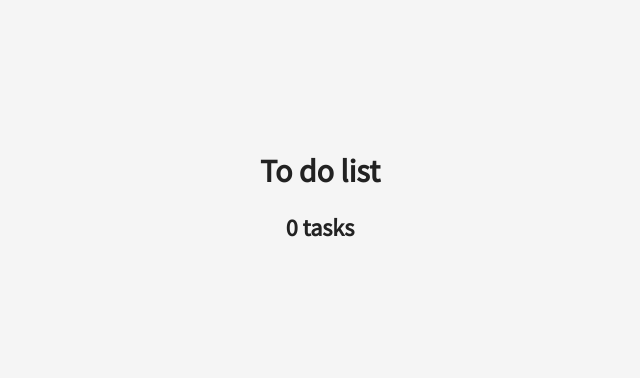
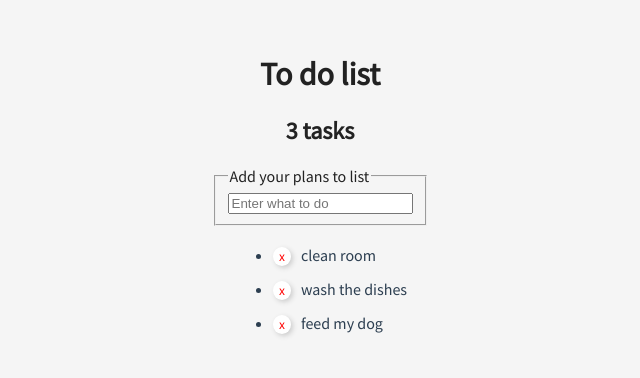
Before and after one commit to MatWidOZS/16-4-Loaders, a React app: page / in a window 1280 px wide. Shown: the part 212-590 px from the top of the page, without its empty margins (328-968 px from the left). Built offline with nearby package versions, Linux system fonts and the light colour scheme.

Commit message:
Add components Todo, TodoForm, TodoList and styles

```diff
--- a/package.json
+++ b/package.json
@@ -20,6 +20,8 @@
     "babel-preset-env": "^1.7.0",
     "babel-preset-react": "^6.24.1",
     "css-loader": "^0.28.11",
+    "html-webpack-plugin": "^3.2.0",
+    "optimize-js-plugin": "0.0.4",
     "react": "^16.4.0",
     "react-dom": "^16.4.0",
     "style-loader": "^0.21.0",
--- /dev/null
+++ b/src/components/Todo.css
@@ -0,0 +1,14 @@
+@import url('https://fonts.googleapis.com/css?family=Source+Sans+Pro');
+
+.btn {
+	font-family: 'Source Sans Pro', sans-serif;
+	text-align: center;
+	color: red;
+	border: none;
+	background-color: #fff;
+	border-radius: 50%;
+	-webkit-box-shadow: 2px 2px 5px  #ccc;
+	box-shadow: 2px 2px 5px  #ccc;
+	margin: 5px 10px 10px 0;
+	cursor: pointer;
+}
--- a/src/components/Todo.js
+++ b/src/components/Todo.js
@@ -0,0 +1,13 @@
+import React from 'react';
+import style from './Todo.css';
+
+const Todo = props => (
+	<li>
+		<button className={style.btn} onClick={() => props.remove(props.id)}>
+			x
+		</button>
+		{props.text}
+	</li>
+);
+
+export default Todo;
--- /dev/null
+++ b/src/components/TodoForm.css
@@ -0,0 +1,9 @@
+@import url('https://fonts.googleapis.com/css?family=Source+Sans+Pro');
+
+.form {
+	font-family: 'Source Sans Pro', sans-serif;
+}
+
+.fieldset {
+	font-family: 'Source Sans Pro', sans-serif;
+}
--- a/src/components/TodoForm.js
+++ b/src/components/TodoForm.js
@@ -0,0 +1,17 @@
+import React from 'react';
+import style from './TodoForm.css';
+
+const TodoForm = props => (
+	<form className={style.form} onSubmit={props.add}>
+		<fieldset className={style.fieldset}>
+			<legend>Add your plans to list</legend>
+			<input
+				type="text"
+				value={props.value}
+				onChange={props.handleChange}
+				placeholder="Enter what to do" />
+		</fieldset>
+	</form>
+);
+
+export default TodoForm;
--- /dev/null
+++ b/src/components/TodoList.css
@@ -0,0 +1,6 @@
+@import url('https://fonts.googleapis.com/css?family=Source+Sans+Pro');
+
+.TodoList {
+	font-family: 'Source Sans Pro', sans-serif;
+	color: #2c3e50;
+}
--- a/src/components/TodoList.js
+++ b/src/components/TodoList.js
@@ -0,0 +1,13 @@
+import React from 'react';
+import style from './TodoList.css';
+import Todo from './Todo.js';
+
+const TodoList = props => (
+	<div className={style.TodoList}>
+		<ul>
+			{props.todoList.map(todo => <Todo key={todo.id} text={todo.text} remove={() => props.remove(todo.id)}/>)}
+		</ul>
+	</div>
+);
+
+export default TodoList;
--- a/src/containers/App.js
+++ b/src/containers/App.js
@@ -1,23 +1,47 @@
 import React from 'react';
 import uuid from 'uuid';
 import style from './App.css';
-import Title from '../components/Title.js'
+import Title from '../components/Title.js';
+import TodoForm from '../components/TodoForm.js';
+import TodoList from '../components/TodoList.js';
 
 class App extends React.Component {
 	constructor(props) {
 		super(props);
 		this.state = {
-			data: []
+			data: [
+				{
+					id: 1,
+					text:'clean room'
+				},
+				{
+					id: 2,
+					text: 'wash the dishes'
+				},
+				{
+					id: 3,
+					text: 'feed my dog'
+				}
+			],
+			value: ""
 		};
+		this.addTodo = this.addTodo.bind(this);
+		this.removeTodo = this.removeTodo.bind(this);
+		this.handleChange = this.handleChange.bind(this);
 	}
 
-	addTodo(val) {
+	handleChange(event) {
+		this.setState({value: event.target.value});
+	}
+
+	addTodo(event) {
 		const todo = {
-			text: val,
+			text: this.state.value,
 			id: uuid.v4()
 		};
+		event.preventDefault();
 		const data = [...this.state.data, todo];
-		this.setState({data});
+		this.setState({data, value: ""});
 	}
 
 	removeTodo(id) {
@@ -29,6 +53,8 @@ class App extends React.Component {
 		return (
 			<div className={style.TodoApp}>
 				<Title title="To do list" taskLength={this.state.data.length} />
+				<TodoForm add={this.addTodo} value={this.state.value} handleChange={this.handleChange} />
+				<TodoList todoList={this.state.data} remove={this.removeTodo} />
 			</div>
 		)
 	}
--- a/index.html
+++ b/src/index.html
@@ -7,6 +7,5 @@
 	<body>
 		<div id="app"></div>
 
-		<script src="build/app.bundle.js"></script>
 	</body>
 </html>
--- a/webpack.config.js
+++ b/webpack.config.js
@@ -1,7 +1,22 @@
 const path = require('path');
+const HtmlWebpackPlugin = require('html-webpack-plugin');
+const OptimizeJsPlugin = require('optimize-js-plugin');
+
+const plugins = [new HtmlWebpackPlugin({
+				template: 'src/index.html',
+				filename: 'index.html',
+				inject: 'body'
+			})];
 
 //webpack.config.js
 module.exports = (env) => {
+	if (env === 'production') {
+		plugins.push(
+			new OptimizeJsPlugin({
+				sourceMap: false
+			})
+		)
+	}
 	return {
 		mode: env || 'production',
 		entry: './src/index.js',
@@ -28,6 +43,7 @@ module.exports = (env) => {
 					]
 				}
 			]
-		}
+		},
+		plugins
 	}
 };
```
Also changed, not shown: src/components/Title.js (+5 -5 lines), 3 other files (tests, documents, lock files or other folders).
